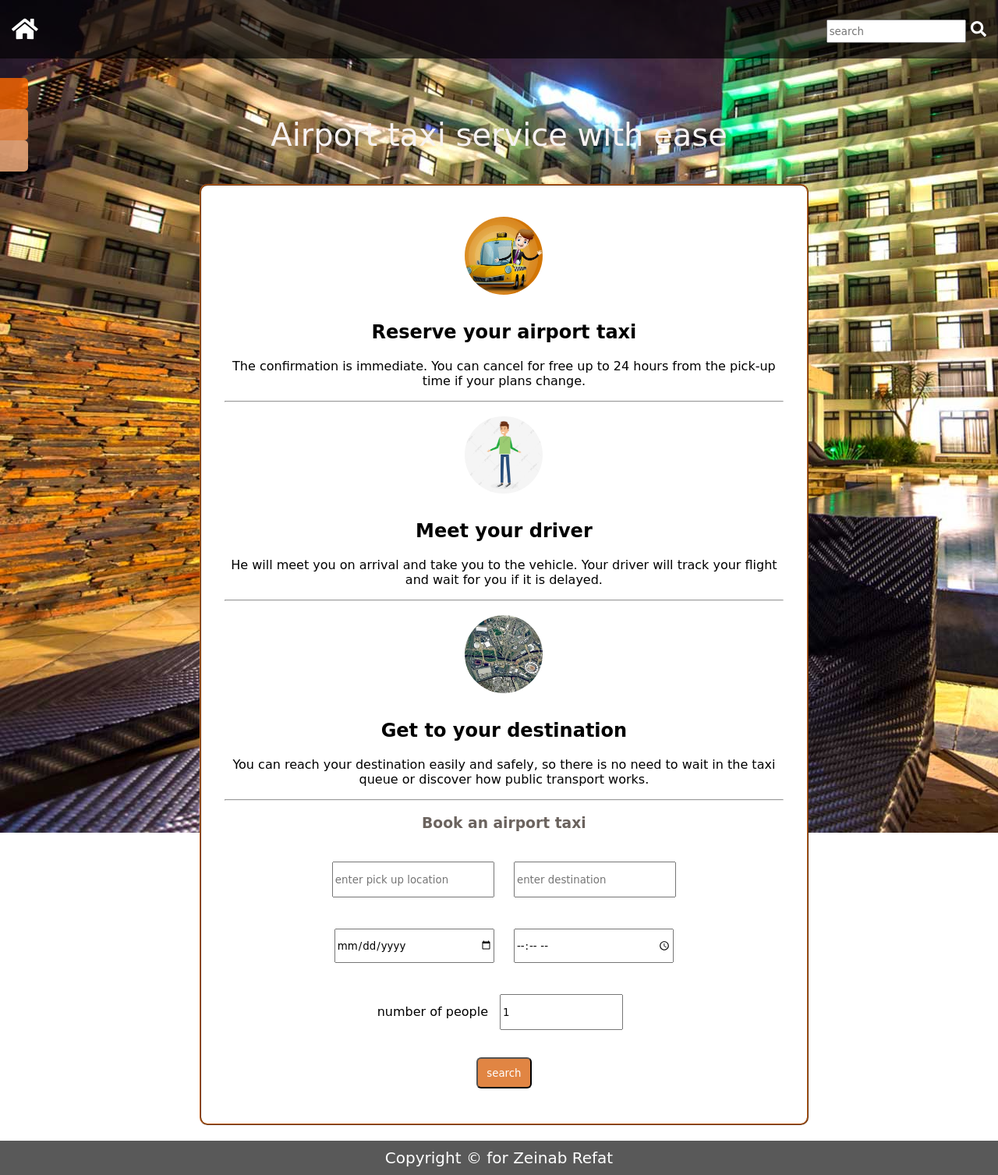
After one commit to zeinabrefat/compiler-team, a PHP site: page /index2.html in a window 1280 px wide. The commit adds this page. Shown: the whole page at 78% size. Run offline with PHP 8.4, Linux system fonts and the light colour scheme.

Commit message:
creat a project

```diff
--- a/project8/css/stylesheet.css
+++ b/project8/css/stylesheet.css
@@ -1,15 +1,364 @@
 body
 {
-
+    padding: 0;
+    margin: 0;
+    background-image: url(../images/1.jpg);
+    background-attachment: fixed;
+    background-repeat: no-repeat;
 }
 
+*
+{
+    font-family: 'Comic Sans MS';
+    transition: 1s ease-in-out all;
+}
 
+header
+{
+    background: rgba(0, 0, 0, 0.65);
+    position: fixed;
+    width: 100%;
+    z-index: 6;
+    top: 0;
+}
 
+header ul
+{
+    list-style: none;
+    padding: 0;
+    margin: 0;
+}
 
+header ul li
+{
+    display: inline-block;
+    margin: 10px 5px 10px;
+    padding: 10px;
+    font-size: 20px;
+}
 
-footer {
+li a
+{
+    color: white;
+}
+
+.search
+{
+    margin-top: 15px;
+    float: right;
+}
+
+input[type="search"]:hover
+{
+    background: #2f2f2f;
+}
+
+input[type="search"]
+{
+    width: 100%;
+    height: 30px;
+}
+
+.home
+{
+    font-size: 30px;
+}
+
+.home:hover
+{
+    background: rgba(255, 106, 0, 0.80)
+}
+
+li form, li a
+{
+    display: inline-block;
+    text-decoration: none;
+}
+
+div
+{
+    position: fixed;
+    z-index: 2;
+    top: 100px;
+}
+
+div ul
+{
+    list-style: none;
+    padding: 0;
+    margin: 0;
+}
+.Flights, .Airporttaxis, .CarRentals
+{
+    padding: 10px;
+    margin-left: -144px;
+    width: 160px;
+    border-radius: 5px;
+    font-size: 17px;
+}
+
+.Flights:hover, .Airporttaxis:hover, .CarRentals:hover
+{
+    margin-left: 0;
+}
+
+.Flights
+{
+    background: rgba(255, 106, 0, 0.80)
+}
+
+.Airporttaxis
+{
+    background: rgba(255, 149, 73, 0.80)
+}
+
+.CarRentals
+{
+    background: rgba(254, 182, 131, 0.80)
+}
+
+.big
+{
+    background: rgba(255, 255, 255, 0.35);
+    margin-top: 100px;
+    width: 80%;
+    height: 100%;
+    margin-left: 10%;
+    margin-bottom: 20px;
+}
+
+.art1
+{
+    top: 90px;
+    padding: 30px;
+    color: #4cff00;
     text-align: center;
-    background: rgb(68, 4, 38);
+}
+
+.p1
+{
+    color: #2f2f2f;
+    font-size: 40px;
+}
+
+audio
+{
+    width: 20px;
+}
+
+audio:hover
+{
+    width: 60%;
+}
+
+.art2
+{
+    padding: 30px;
+    color: #4cff00;
+    text-align: center;
+}
+
+video
+{
+    width: 60%;
+}
+
+video:hover
+{
+    width: 80%;
+}
+
+.p3
+{
+    text-align: center;
+    font-size: 40px;
+}
+
+.sec3 form
+{
+    text-align: center;
+}
+
+.sec3 form input[type="text"]
+{
+    width: 90%;
+    height: 40px;
+    margin: 15px;
+    background: rgba(47, 47, 47, 0.85);
+    border-radius: 6px;
+    color: #ffffff;
+}
+
+.sec3 form input[type="datetime-local"]
+{
+    width: 60%;
+    height: 40px;
+    margin: 15px;
+    background: rgba(47, 47, 47, 0.85);
+    border-radius: 6px;
+    color: #ffffff;
+}
+
+input[type="submit"]
+{
+    width: 10%;
+    height: 40px;
+    margin: 15px;
+    background: rgb(225, 133, 67);
+    border-radius: 6px;
+    color: #ffffff;
+}
+
+form section
+{
+    display: block;
+}
+
+.sec3 form input:hover
+{
+    background: #2f2f2f;
+}
+
+.art4
+{
+    background: rgba(255, 255, 255, 0.35);
+    width: 80%;
+    height: 100%;
+    margin-left: 10%;
+    margin-bottom: 20px;
+    text-align: center;
+    padding: 20px;
+}
+
+.art4 form input
+{
+    width: 50%;
+    height: 40px;
+    margin: 10px;
+    background: white;
+}
+
+.art4 section input
+{
+    width: 40%
+}
+
+.p4
+{
+    text-align: center;
+    font-size: 40px;
+    color: #f7f2f2;
+    margin-top: 150px;
+}
+
+.art5
+{
+    width: 56%;
+    background: white;
+    text-align: center;
+    margin-left: 20%;
+    margin-bottom: 20px;
+    padding: 30px;
+    border: 2px ridge rgb(186, 92, 25);
+    border-radius: 10px;
+}
+
+img
+{
+    border-radius: 100px;
+    width: 100px;
+    margin: 10px;
+}
+
+.form1
+{
+    margin: 20px;
+}
+
+.form1 input[type="number"]
+{
+   width: 150px;
+   margin: 20px 10px;
+   height: 40px;
+}
+
+.form1 select
+{
+    width: 150px;
+    margin: 20px 10px;
+    height: 45px;
+}
+
+select:hover
+{
+    background: #2f2f2f;
+}
+
+.secf
+{
+    display: block;
+    margin: 20px;
+}
+
+.form1 input[type="datetime-local"]
+{
+    height: 40px;
+    width: 300px;
+}
+
+.form1 input[type="text"]
+{
+    margin: 20px 10px;
+    height: 40px;
+    width: 200px;
+}
+
+input:hover
+{
+    background: #2f2f2f;
+}
+
+.img1
+{
+    border-radius: 100px;
+}
+
+.img1:hover
+{
+    border-radius: 5px;
+    width: 150px;
+}
+
+.h3
+{
+    color: rgb(107, 99, 94);
+}
+
+.form2 input[type="text"]
+{
+    width: 200px;
+    height: 40px;
+    margin: 20px 10px;
+}
+
+.form2 input[type="date"], .form2 input[type="time"]
+{
+    width: 200px;
+    height: 40px;
+    margin: 20px 10px;
+}
+
+.form2 input[type="number"]
+{
+    width: 150px;
+    margin: 20px 10px;
+    height: 40px;
+}
+
+footer
+{
+    text-align: center;
+    background: rgba(0, 0, 0, 0.65);
     font-size: 20px;
     padding: 10px 0;
     color: white;
--- /dev/null
+++ b/project8/index2.html
@@ -0,0 +1,102 @@
+<!DOCTYPE html>
+<html>
+<head>
+    <meta charset="utf-8" />
+    <title>Airport taxis</title>
+    <link rel="stylesheet" href="css/StyleSheet.css" type="text/css" />
+    <!--this is css links-->
+    <link rel="stylesheet" href="css/brands.min.css" type="text/css" />
+    <link rel="stylesheet" href="css/fontawesome.min.css" type="text/css" />
+    <link rel="stylesheet" href="css/solid.min.css" type="text/css" />
+    <!--this is css links-->
+</head>
+<body>
+    <!--this is a header-->
+    <header>
+        <ul>
+            <li class="home"><a href="index.html"><i class="fas fa-home"></i></a></li>
+            <li class="search">
+                <form>
+                    <input type="search"
+                           name="search"
+                           placeholder="search" />
+                </form> <a href=""><i class="fas fa-search"></i></a>
+            </li>
+        </ul>
+    </header>
+    <!--this is a header-->
+    <!--This div contains links with negative margin-->
+    <div>
+        <ul>
+            <li><a href="index1.html" class="Flights"><i class="fas fa-plane"></i> |Flights</a></li>
+            <li><a href="index2.html" class="Airporttaxis"><i class="fas fa-taxi"></i> |Airport taxis</a></li>
+            <li><a href="index3.html" class="CarRentals"><i class="fas fa-car"></i> |Car Rentals</a></li>
+        </ul>
+    </div>
+    <!--This div contains links with negative margin-->
+    <p class="p4">Airport taxi service with ease</p>
+    <!--article with mini articles and a form-->
+    <article class="art5">
+        <article>
+            <section>
+                <img class="img1" src="images/4.jpg" />
+                <h2>Reserve your airport taxi</h2>
+                <p class="paragraph">
+                    The confirmation is immediate. You can cancel for free up to 24 hours from the
+                    pick-up time if your plans change.
+                </p>
+            </section>
+        </article>
+        <hr />
+        <article>
+            <section>
+                <img class="img1" src="images/5.jpg" />
+                <h2>Meet your driver</h2>
+                <p>
+                    He will meet you on arrival and take you to the vehicle. Your driver will track
+                    your flight and wait for you if it is delayed.
+                </p>
+            </section>
+        </article>
+        <hr />
+        <article>
+            <section>
+                <img class="img1" src="images/6.jpg" />
+                <h2>Get to your destination</h2>
+                <p>
+                    You can reach your destination easily and safely, so there is no need to wait in the
+                    taxi queue or discover how public transport works.
+                </p>
+            </section>
+        </article>
+        <hr />
+        <form class="form2">
+            <h3 class="h3">Book an airport taxi</h3>
+            <section>
+                <input type="text" placeholder="enter pick up location" />
+                <input type="text" placeholder="enter destination" />
+            </section>
+            <section>
+                <input type="date" />
+                <input type="time" />
+            </section>
+            <section>
+                <label>number of people</label>
+                <input type="number" min="1" max="7" value="1" />
+            </section>
+            <input type="submit" value="search" />
+        </form>
+    </article>
+    <!--article with mini articles and a form-->
+    <!--this is a footer-->
+    <footer>
+        Copyright &copy for Zeinab Refat
+    </footer>
+    <!--this is a footer-->
+    <!--this is js links-->
+    <script src="js/brands.min.js"></script>
+    <script src="js/fontawesome.min.js"></script>
+    <script src="js/solid.min.js"></script>
+    <!--this is js links-->
+</body>
+</html>
```
Also changed, not shown: project8/index.html (+69 -1 lines), project8/index1.html (added, +79 -0 lines), project8/index3.html (added, +63 -0 lines), project8/images/1.jpg (added), project8/images/3.jpg (added), project8/images/4.jpg (added), project8/images/5.jpg (added), project8/images/6.jpg (added), project8/images/7.jpg (added), 2 other files.
